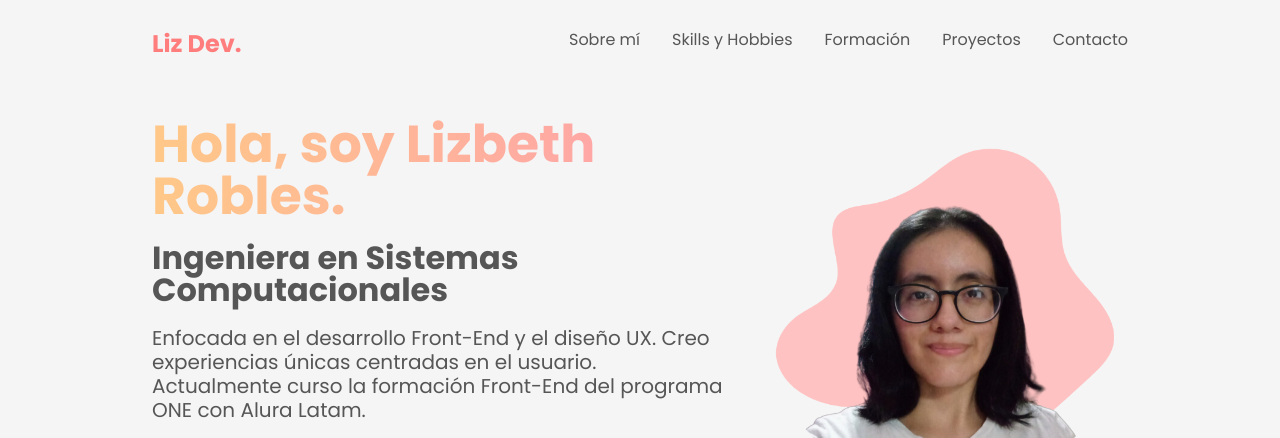
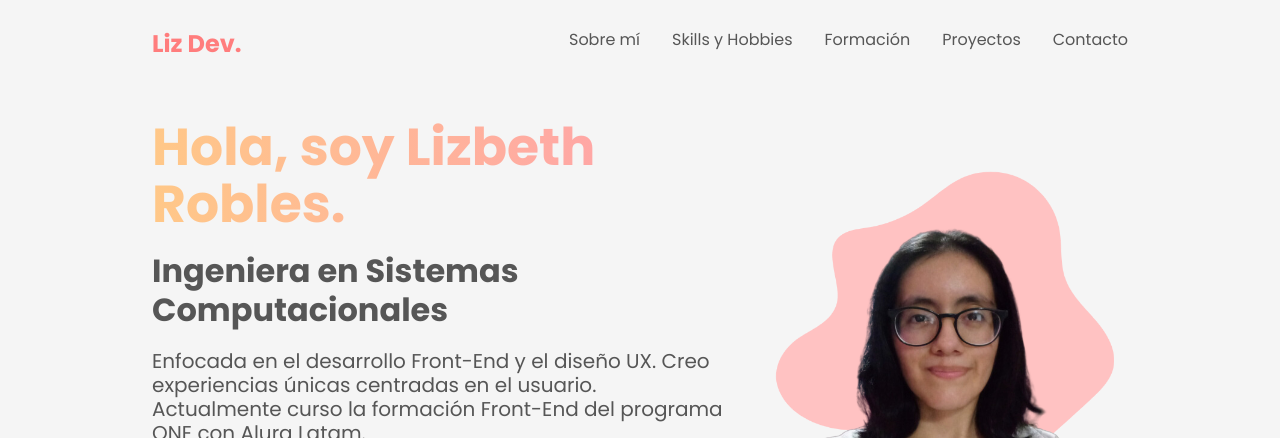
Before and after one commit to lizrobles20/challenge-portafolio, a plain HTML site: page index.html in a window 1280 px wide. Shown: the top 438 px of the page. Drawn offline with nearby package versions, Linux system fonts and the light colour scheme.

Commit message:
Line height de la sección Hero

```diff
--- a/assets/css/hero.css
+++ b/assets/css/hero.css
@@ -20,6 +20,7 @@
 .hero__title{
     font-size: 3.25rem;
     font-weight: 700;
+    line-height: 1.1;
     padding-bottom: 20px;
     background-image: linear-gradient(to left, #FFA6A6 25%, #FFC888);
     background-size: 100%;
@@ -35,6 +36,7 @@
     font-size: 2rem;
     font-weight: 700;
     padding-bottom: 20px;
+    line-height: 1.2;
 }
 
 .hero__description{
```
